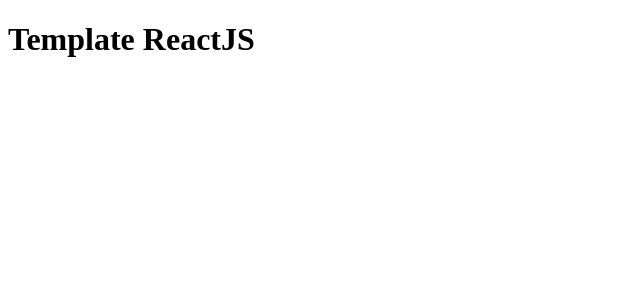
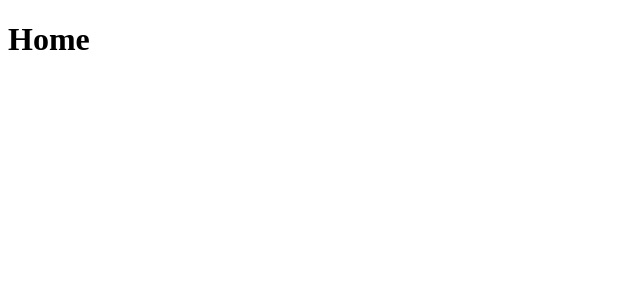
Before and after one commit to leandrosoares6/desafio-php-react, a React (Create React App) app in the folder web/: page / in a window 1280 px wide. Shown: the top 300 px of the page, without its empty margins (0-640 px from the left). Built offline with nearby package versions, Linux system fonts and the light colour scheme.

Commit message:
Paginas iniciais e roteamento adicionados

```diff
--- a/web/package.json
+++ b/web/package.json
@@ -12,7 +12,9 @@
     "@types/react-dom": "^16.9.0",
     "react": "^16.13.1",
     "react-dom": "^16.13.1",
+    "react-router-dom": "^5.2.0",
     "react-scripts": "3.4.1",
+    "styled-components": "^5.1.1",
     "typescript": "~3.7.2"
   },
   "scripts": {
@@ -37,9 +39,11 @@
     ]
   },
   "devDependencies": {
+    "@types/react-router-dom": "^5.1.5",
+    "@types/styled-components": "^5.1.0",
     "@typescript-eslint/eslint-plugin": "^3.3.0",
     "@typescript-eslint/parser": "^3.3.0",
-    "eslint": "^7.2.0",
+    "eslint": "^6.8.0",
     "eslint-config-airbnb": "^18.2.0",
     "eslint-config-prettier": "^6.11.0",
     "eslint-import-resolver-typescript": "^2.0.0",
--- a/web/src/App.tsx
+++ b/web/src/App.tsx
@@ -1,9 +1,12 @@
 import React from 'react';
+import { BrowserRouter } from 'react-router-dom';
 
-// import { Container } from './styles';
+import Routes from './routes';
 
-const App: React.FC = () => {
-  return <h1>Template ReactJS</h1>;
-};
+const App: React.FC = () => (
+  <BrowserRouter>
+    <Routes />
+  </BrowserRouter>
+);
 
 export default App;
--- a/web/src/index.tsx
+++ b/web/src/index.tsx
@@ -6,5 +6,5 @@
   <React.StrictMode>
     <App />
   </React.StrictMode>,
-  document.getElementById('root')
+  document.getElementById('root'),
 );
--- /dev/null
+++ b/web/src/pages/Home/index.tsx
@@ -0,0 +1,11 @@
+import React from 'react';
+
+import { Container } from './styles';
+
+const Home: React.FC = () => (
+  <Container>
+    <h1>Home</h1>
+  </Container>
+);
+
+export default Home;
--- /dev/null
+++ b/web/src/pages/Home/styles.ts
@@ -0,0 +1,3 @@
+import styled from 'styled-components';
+
+export const Container = styled.div``;
--- /dev/null
+++ b/web/src/pages/Project/index.tsx
@@ -0,0 +1,13 @@
+import React from 'react';
+
+import { Container } from './styles';
+
+const Project: React.FC = () => {
+  return (
+    <Container>
+      <h1>Projetos</h1>
+    </Container>
+  );
+};
+
+export default Project;
--- /dev/null
+++ b/web/src/pages/Project/styles.ts
@@ -0,0 +1,3 @@
+import styled from 'styled-components';
+
+export const Container = styled.div``;
--- /dev/null
+++ b/web/src/routes/index.tsx
@@ -0,0 +1,14 @@
+import React from 'react';
+
+import { Switch, Route } from 'react-router-dom';
+import Home from '../pages/Home';
+import Project from '../pages/Project';
+
+const Routes: React.FC = () => (
+  <Switch>
+    <Route path="/" exact component={Home} />
+    <Route path="/projects" component={Project} />
+  </Switch>
+);
+
+export default Routes;
```
